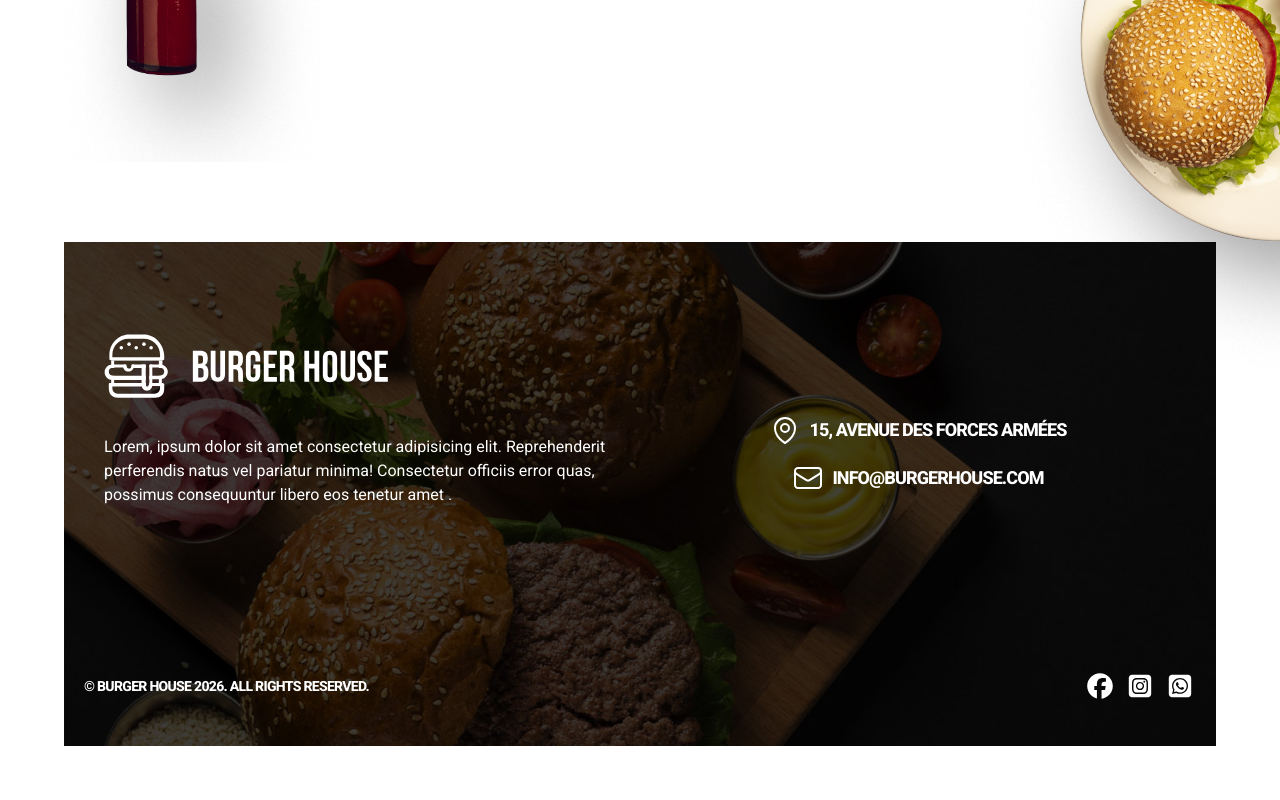
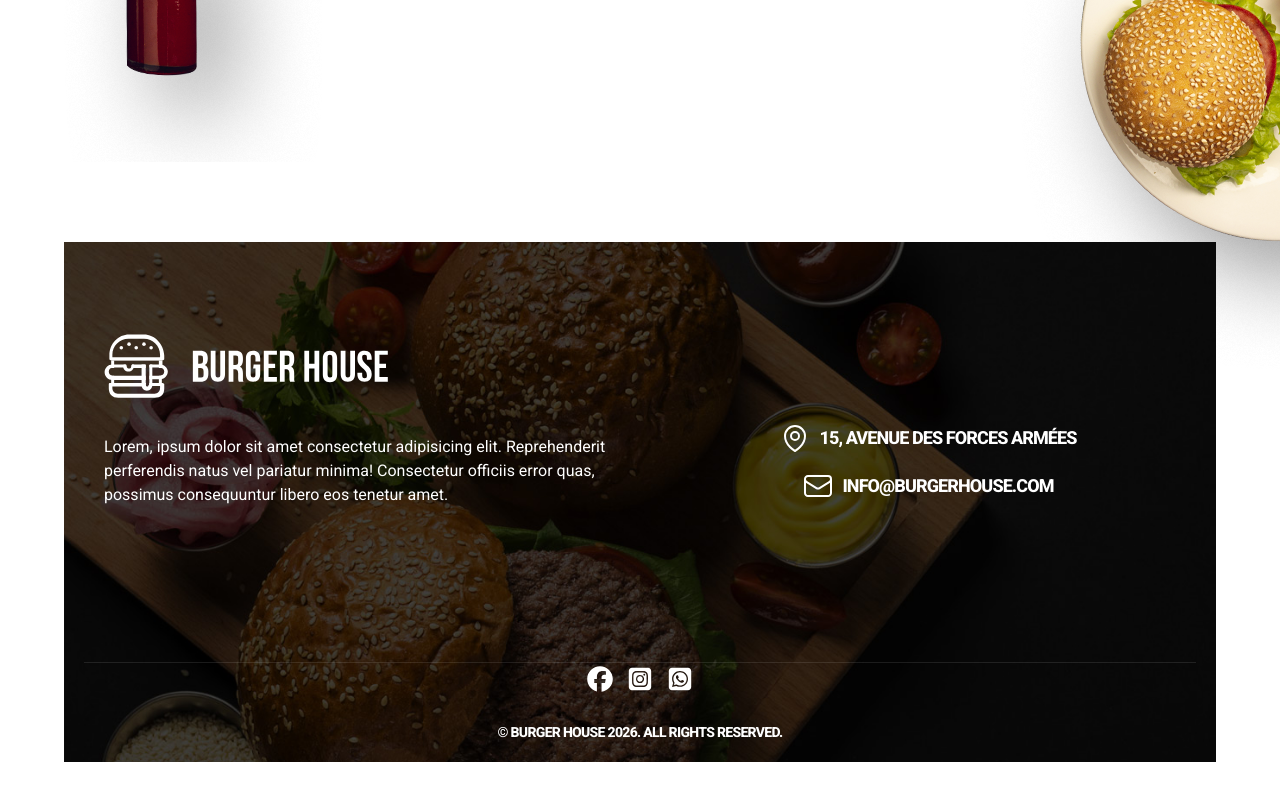
Before and after one commit to rohanito006/BurgerHouse, a React (Vite) app: page / in a window 1280 px wide. Shown: the part 3553-4353 px from the top of the page. Built offline with nearby package versions, Linux system fonts and the light colour scheme.

Commit message:
adaption responsive footer section

```diff
--- a/index.html
+++ b/index.html
@@ -2,9 +2,9 @@
 <html lang="en">
   <head>
     <meta charset="UTF-8" />
-    <link rel="icon" type="image/svg+xml" href="/vite.svg" />
+    <link rel="icon" type="image/svg+xml" href="/src/assets/svg/picto-burger-house.svg" />
     <meta name="viewport" content="width=device-width, initial-scale=1.0" />
-    <title>burger-house</title>
+    <title>Burger-house</title>
     <link rel="stylesheet" href="/src/index.css" />
   </head>
   <body>
--- a/src/components/layout/Footer.tsx
+++ b/src/components/layout/Footer.tsx
@@ -8,31 +8,32 @@ import Whahtsapp from '../../assets/svg/square-whatsapp-brands-solid-full.svg'
 function Footer() {
     return(
         <Container>
-            <div className="relative mb-20 p-5 text-white ">
-                <img src={imgFooter} alt="plan de travail du restaurant avec 2 burger" className="bg-black absolute top-0 left-0 w-full h-full object-cover z-0"/>
-                <div className=" h-96 relative grid grid-cols-2 z-10">
+<div className="relative mb-20 p-5 text-white">
+    <img src={imgFooter} alt="plan de travail du restaurant avec 2 burger" className="bg-black absolute top-0 left-0 w-full h-full object-cover z-0" />
 
-                    <div className="">
-                        <div className='w-full mx-5 mt-18'>
-                       <img src={Logo} alt="Logo Burger House" className='w-72 ' />
+    {/* Changement : grid-cols-1 sur mobile, md:grid-cols-2 sur tablette/PC */}
+    <div className="relative grid grid-cols-1 md:grid-cols-2 z-10 min-h-[400px] md:h-96 gap-10">
+
+        <div className="flex flex-col items-center md:items-start">
+            <div className='w-full max-w-xs md:mx-5 mt-10 md:mt-18'>
+                <img src={Logo} alt="Logo Burger House" className='w-64 md:w-72 mx-auto md:mx-0' />
             </div>
 
-                        <div className='w-full mx-5 mt-9 text-left'>
+            <div className='w-full md:mx-5 mt-6 md:mt-9 text-center md:text-left px-4 md:px-0'>
                 <p>
-                                Lorem, ipsum dolor sit amet consectetur adipisicing elit. Reprehenderit perferendis natus vel pariatur minima! Consectetur officiis error quas, possimus consequuntur libero eos tenetur amet .
+                    Lorem, ipsum dolor sit amet consectetur adipisicing elit. Reprehenderit perferendis natus vel pariatur minima! Consectetur officiis error quas, possimus consequuntur libero eos tenetur amet.
                 </p>
             </div>
-
         </div>
 
-                    <div className=" w-full h-full flex flex-col items-center justify-center gap-4">
+        {/* Alignement des infos de contact adapté au mobile */}
+        <div className="w-full flex flex-col items-center md:items-center justify-center gap-4 mb-10 md:mb-0">
             <div className="flex justify-center items-center gap-2">
-                            <svg xmlns="http://www.w3.org/   2000/svg" fill="none" viewBox="0 0 24 24" strokeWidth={1.5} stroke="currentColor" className="size-8">
+                <svg xmlns="http://www.w3.org/2000/svg" fill="none" viewBox="0 0 24 24" strokeWidth={1.5} stroke="currentColor" className="size-8">
                     <path strokeLinecap="round" strokeLinejoin="round" d="M15 10.5a3 3 0 1 1-6 0 3 3 0 0 1 6 0Z" />
                     <path strokeLinecap="round" strokeLinejoin="round" d="M19.5 10.5c0 7.142-7.5 11.25-7.5 11.25S4.5 17.642 4.5 10.5a7.5 7.5 0 1 1 15 0Z" />
                 </svg>
-
-                            <span className="uppercase font-extrabold text-lg tracking-tighter">
+                <span className="uppercase font-extrabold text-sm md:text-lg tracking-tighter">
                     15, Avenue des Forces Armées
                 </span>
             </div>
@@ -41,17 +42,15 @@ function Footer() {
                 <svg xmlns="http://www.w3.org/2000/svg" fill="none" viewBox="0 0 24 24" strokeWidth={1.5} stroke="currentColor" className="size-8">
                     <path strokeLinecap="round" strokeLinejoin="round" d="M21.75 6.75v10.5a2.25 2.25 0 0 1-2.25 2.25h-15a2.25 2.25 0 0 1-2.25-2.25V6.75m19.5 0A2.25 2.25 0 0 0 19.5 4.5h-15a2.25 2.25 0 0 0-2.25 2.25m19.5 0v.243a2.25 2.25 0 0 1-1.07 1.916l-7.5 4.615a2.25 2.25 0 0 1-2.36 0L3.32 8.91a2.25 2.25 0 0 1-1.07-1.916V6.75" />
                 </svg>
-
-                            <span className="uppercase font-extrabold text-lg tracking-tighter">
+                <span className="uppercase font-extrabold text-sm md:text-lg tracking-tighter">
                     info@burgerhouse.com
                 </span>
             </div>
-
         </div>
     </div>
 
-                <div className="relative h-20 z-10 flex justify-between items-center">
-                     <div className="uppercase font-extrabold tracking-tighter text-sm">© Burger House 2026. ALL RIGHTS RESERVED. </div>
+    <div className="relative h-20 z-10 flex flex-col-reverse items-center border-t border-white/10 mt-5 md:mt-0 justify-between">
+         <div className="uppercase font-extrabold tracking-tighter text-[10px] md:text-sm">© Burger House 2026. ALL RIGHTS RESERVED. </div>
          <div className="flex justify-around items-center gap-2">
              <div className="rounded-md hover:bg-blue-200">
               <img src={FacebookIcon} className="w-8 " alt="" />
--- a/src/components/ui/Heading.tsx
+++ b/src/components/ui/Heading.tsx
@@ -55,7 +55,7 @@ function Heading(props: HeadingProps) {
         return (
             <div className="flex justify-center items-center my-5">
 
-              <h2 className={`${theme === "secondary"? 'text-xl md:text-5xl':'text-2xl'} font-semibold ${classDefault} ${font} ${color}`}>
+              <h2 className={`${theme === "secondary"? 'text-lg md:text-5xl':'text-2xl'} font-semibold ${classDefault} ${font} ${color}`}>
                 {children}
               </h2>
 
```
Lines whose indentation alone changed are shown as unchanged.
